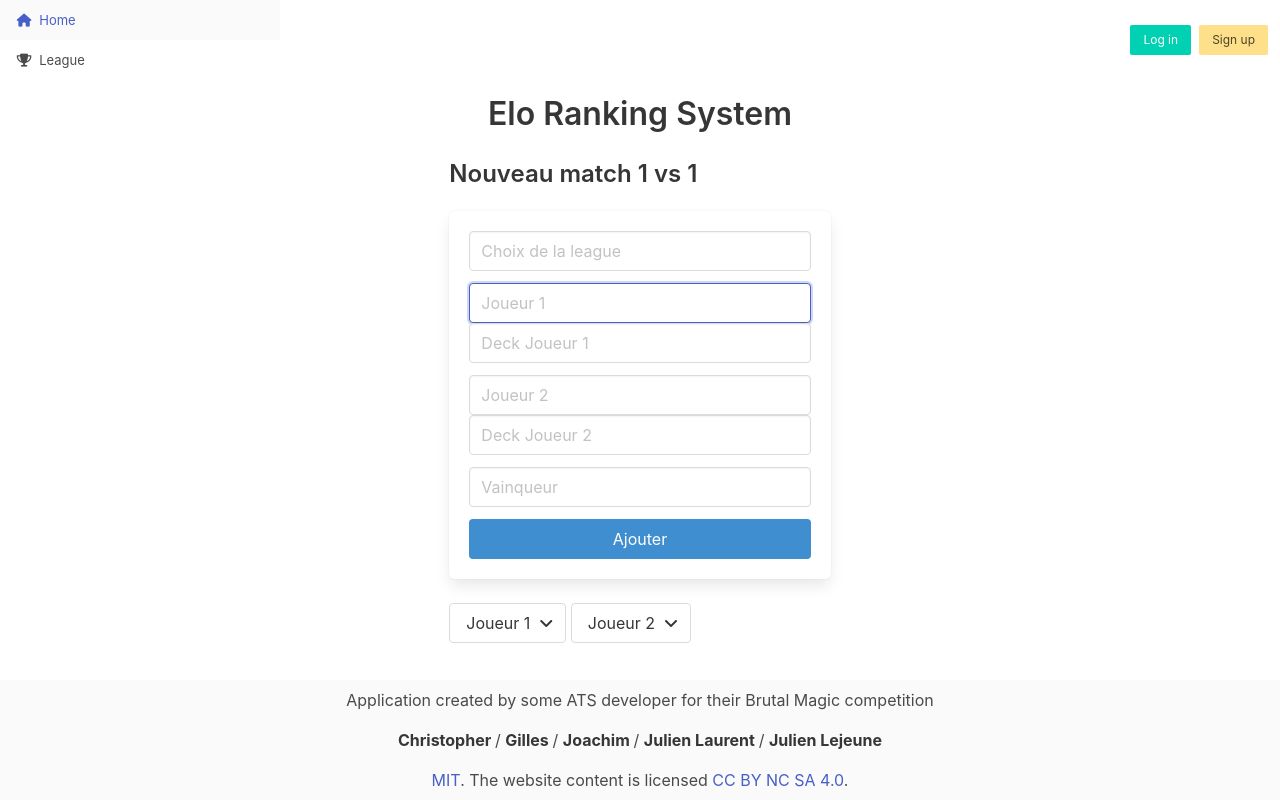
After one commit to LJKhnor/EloRankingSystem, a Flask app: page /new_match in a window 1280 px wide. The commit adds this page. Run offline with Flask 2, Linux system fonts and the light colour scheme; some libraries are stand-ins or nearby versions.

```diff
--- a/projet/__init__.py
+++ b/projet/__init__.py
@@ -47,5 +47,7 @@ def create_app(test_config=None):
     app.add_url_rule("/league", endpoint="league")
     app.add_url_rule("/auth/login", endpoint="login")
     app.add_url_rule("/auth/signup", endpoint="signup")
+    app.add_url_rule("/new_match", view_func=new_match)
+    app.add_url_rule("/new_league", endpoint="new_league")
 
     return app
--- a/projet/schema.sql
+++ b/projet/schema.sql
@@ -32,10 +32,10 @@ create table deck (
 
 create table league (
     id integer primary key autoincrement,
-    label text,
+    label text unique,
     type text,
     start_date timestamp,
-    end_ate timestamp
+    end_date timestamp
 );
 
 create table team (
--- a/projet/static/css/league.css
+++ b/projet/static/css/league.css
@@ -1,5 +1,6 @@
 table,
 td {
+    margin-top: 12px;
   border: 1px solid #333;
 }
 
--- /dev/null
+++ b/projet/static/css/new_match.css
@@ -0,0 +1,2 @@
+/* Show the dropdown menu (use JS to add this class to the .dropdown-content container when the user clicks on the dropdown button) */
+.show {display:block;}
--- /dev/null
+++ b/projet/static/js/index.js
@@ -0,0 +1,4 @@
+function openNewLeagueWindow() {
+    console.log("enter method openNewLeagueWindow")
+    document.getElementById("newLeagueDialog").open = true
+}
--- /dev/null
+++ b/projet/static/js/new_league.js
@@ -0,0 +1,5 @@
+function createNewLeague() {
+    let el = document.getElementById("new_league_id")
+    let value = el.value
+
+}
--- /dev/null
+++ b/projet/static/js/new_match.js
@@ -0,0 +1,23 @@
+/* When the user clicks on the button,
+toggle between hiding and showing the dropdown content */
+function toggleDropdown() {
+    document.getElementById("dropdownMenuJoueur1").classList.toggle("show");
+}
+
+// Close the dropdown menu if the user clicks outside of it
+window.onclick = function(event) {
+  if (!event.target.matches('.dropbtn')) {
+    var dropdowns = document.getElementsByClassName("dropdown-content");
+    var i;
+    for (i = 0; i < dropdowns.length; i++) {
+      var openDropdown = dropdowns[i];
+      if (openDropdown.classList.contains('show')) {
+        openDropdown.classList.remove('show');
+      }
+    }
+  }
+}
+
+function onNewCreatedMatch(){
+    console.log("coucou");
+}
--- a/projet/templates/base.html
+++ b/projet/templates/base.html
@@ -6,7 +6,7 @@
   <link rel="stylesheet" href="https://cdn.jsdelivr.net/npm/bulma@0.9.4/css/bulma.min.css">
   {% block css %}{% endblock %}
   <script src="https://kit.fontawesome.com/a6cd03cfd2.js" crossorigin="anonymous"></script>
-  <script src="projet/static/js/navbar.js"></script>
+  {% block script %}{% endblock %}
   <style>
     .main {
       display: flex;
--- a/projet/templates/league.html
+++ b/projet/templates/league.html
@@ -1,7 +1,7 @@
 {% extends 'base.html' %}
 
 {% block css %}
-<link href="league.css" type="text/css" rel="stylesheet" />
+<link rel="stylesheet" type="text/css" href="{{ url_for('static', filename='css/league.css') }}"/>
 {%  endblock %}
 
 {% block content %}
--- a/projet/templates/navbar.html
+++ b/projet/templates/navbar.html
@@ -1,4 +1,7 @@
 {% macro navbar() %}
+{% block script %}
+  <script type="text/javascript" src="{{url_for('static', filename='js/navbar.js')}}"></script>
+{%  endblock %}
 <nav class="navbar" role="navigation" aria-label="main navigation">
   <div id="navbarBasicExample" class="navbar-menu is-active" style="display:flex">
     <div class="navbar-start" style="flex: 1">
--- /dev/null
+++ b/projet/templates/new_match.html
@@ -0,0 +1,123 @@
+{% extends 'base.html' %}
+{% block css %}
+<link rel="stylesheet" type="text/css" href="{{ url_for('static', filename='css/new_match.css') }}"/>
+{% endblock %}
+{% block script %}
+<script type="text/javascript" src="{{url_for('static', filename='js/new_match.js')}}"></script>
+{% endblock %}
+{% block content %}
+<div class="column is-4 is-offset-4">
+    <h3 class="title">Nouveau match 1 vs 1</h3>
+    <div class="box">
+        <form>
+            <div class="field">
+                <div class="control">
+                    <input
+                            class="input"
+                            name="league"
+                            placeholder="Choix de la league"
+                            required
+                    />
+                </div>
+            </div>
+            <div class="field">
+                <div class="control">
+                    <input
+                            class="input"
+                            name="first_player"
+                            placeholder="Joueur 1"
+                            autofocus=""
+                            required
+                    />
+                    <input
+                            class="input"
+                            name="first_player_deck"
+                            placeholder="Deck Joueur 1"
+                            required
+                    />
+                </div>
+            </div>
+            <div class="field">
+                <div class="control">
+                    <input
+                            class="input"
+                            name="second_player"
+                            placeholder="Joueur 2"
+                            autofocus=""
+                            required
+                    />
+                    <input
+                            class="input"
+                            name="second_player_deck"
+                            placeholder="Deck Joueur 2"
+                            required
+                    />
+                </div>
+            </div>
+            <div class="field">
+                <div class="control">
+                    <input
+                            class="input"
+                            name="winner"
+                            placeholder="Vainqueur"
+                            required
+                    />
+                </div>
+            </div>
+
+            <button class="button is-block is-info  is-fullwidth" onclick="onNewCreatedMatch()">
+                Ajouter
+            </button>
+        </form>
+    </div>
+    <!--  dropdown joueur 1-->
+    <div class="dropdown">
+        <div class="dropdown-trigger">
+            <button class="button" aria-haspopup="true" aria-controls="dropdown-menu-player" onclick="toggleDropdown()">
+                <span>Joueur 1</span>
+                <span class="icon is-small">
+          <i class="fas fa-angle-down" aria-hidden="true"></i>
+        </span>
+            </button>
+        </div>
+        <div class="dropdown-menu" id="dropdownMenuJoueur1" role="menu">
+            <div class="dropdown-content">
+                <a href="#" class="dropdown-item">
+                    Dropdown item
+                </a>
+                <a class="dropdown-item">
+                    Other dropdown item
+                </a>
+                <a href="#" class="dropdown-item is-active">
+                    Active dropdown item
+                </a>
+                <a href="#" class="dropdown-item">
+                    Other dropdown item
+                </a>
+                <hr class="dropdown-divider">
+                <a href="#" class="dropdown-item">
+                    With a divider
+                </a>
+            </div>
+        </div>
+    </div>
+    <!--  dropdown joueur 2-->
+    <div class="dropdown">
+        <div class="dropdown-trigger">
+            <button class="button" aria-haspopup="true" aria-controls="dropdown-menu-player" onclick="toggleDropdown()">
+                <span>Joueur 2</span>
+                <span class="icon is-small">
+          <i class="fas fa-angle-down" aria-hidden="true"></i>
+        </span>
+            </button>
+        </div>
+        <div class="dropdown-menu" id="dropdownMenuJoueur2" role="menu">
+            <div class="dropdown-content">
+                <a href="#" class="dropdown-item">
+                    coucou
+                </a>
+            </div>
+        </div>
+    </div>
+</div>
+{% endblock %}
--- a/projet/views.py
+++ b/projet/views.py
@@ -3,7 +3,7 @@ from . import auth, business
 from .auth import login_required
 from .db import get_db
 from werkzeug.security import check_password_hash, generate_password_hash
-from .services import UserService
+from .services import UserService, league_service
 
 app = Flask(__name__)
 bp_auth = auth.bp
@@ -22,6 +22,42 @@ def index():
 def league():
     """ league page route"""
     return render_template('league.html')
+
+
+@app.route('/new_match')
+def new_match():
+    """ new match route """
+    return render_template('new_match.html')
+
+
+@bp_business.route('/new_league', methods=('GET', 'POST'))
+@login_required
+def new_league():
+    """ new league route """
+
+    if request.method == 'POST':
+        error = None
+        label = request.form['label']
+        type = request.form['type']
+        start_date = request.form['start_date']
+        end_date = request.form['end_date']
+
+        if label is None:
+            error = 'Le nom de league est requis'
+        if type is None:
+            error = 'Le type de league est requis'
+        if start_date is None or end_date is None:
+            error = 'Les dates sont obligatoires'
+        elif league_service.get_league_id_by_name() is not None:
+            error = f"League {label} is already registered."
+
+        if error is None:
+            league_service.set_new_league(label, type, start_date, end_date)
+            return redirect(url_for('index'))
+
+        flash(error)
+
+    return render_template('new_league.html')
 
 
 # Auth route
```
Also changed, not shown: projet/services/league_service.py (added, +15 -0 lines), projet/static/js/navbar.js (deleted, +0 -21 lines), projet/templates/index.html (+38 -0 lines), projet/templates/new_league.html (added, +62 -0 lines).
